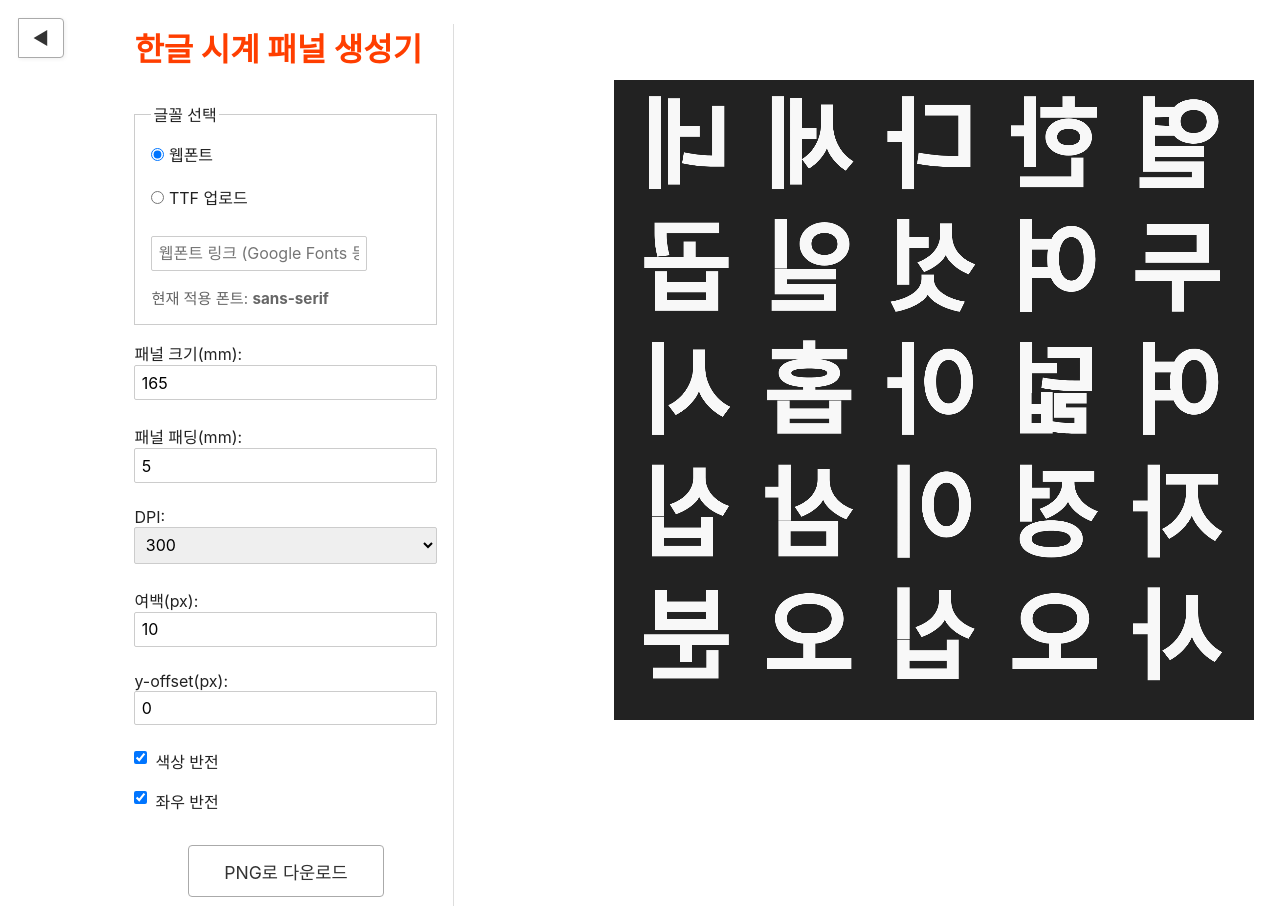
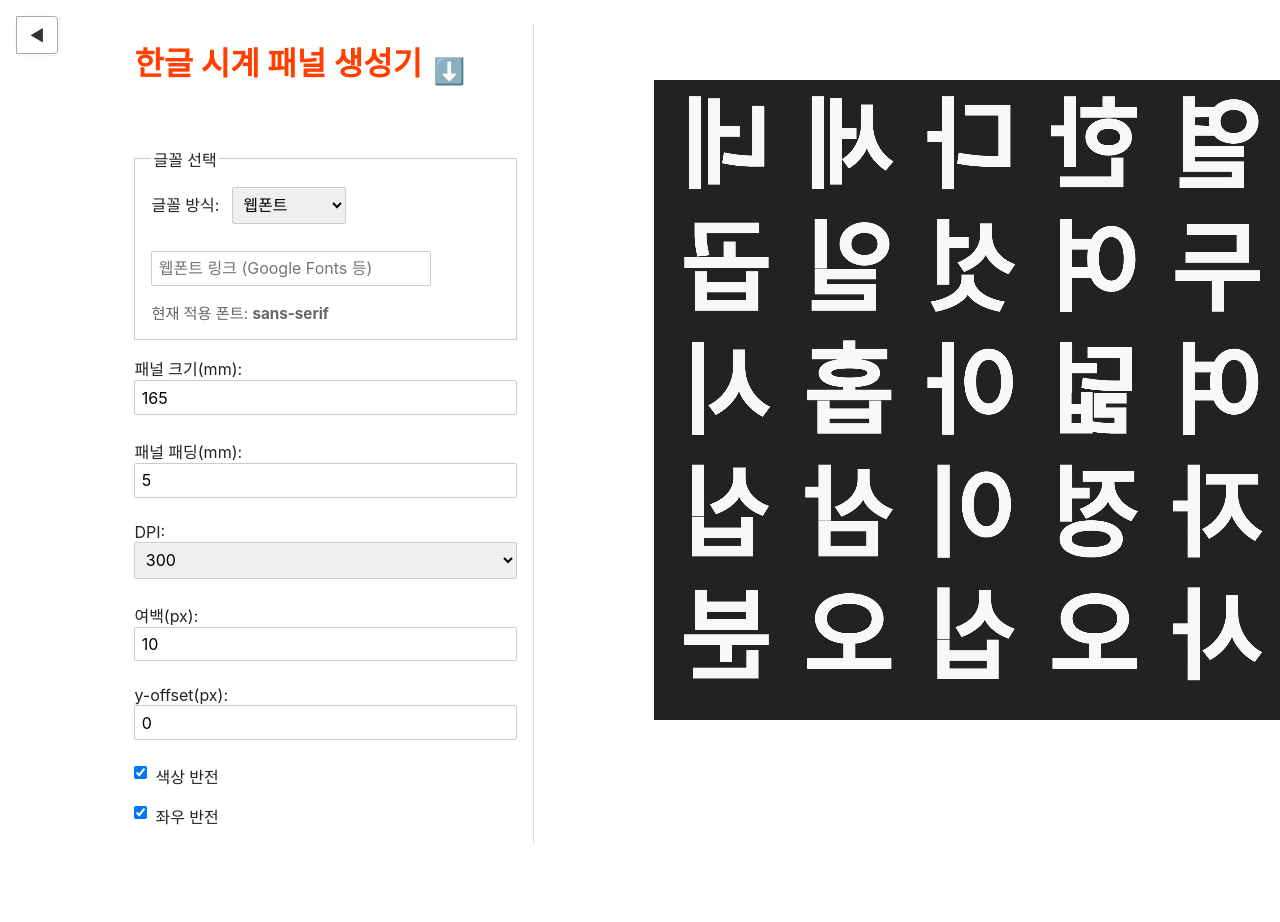
Before and after one commit to suapapa/hangulclock-panel-maker, a Svelte app in the folder svelte-app/: page / in a window 1280 px wide. Shown: the top 922 px of the page. After the commit the page ends 860 px from the top, so only its background shows below. Built offline with nearby package versions, Linux system fonts and the light colour scheme.

Commit message:
feat: improve sidebar layout with header and download button, update font selection to dropdown

```diff
--- a/svelte-app/src/App.svelte
+++ b/svelte-app/src/App.svelte
@@ -151,27 +151,25 @@
 	<div class="app-layout">
 		{#if showSidebar}
 			<div class="sidebar">
-				<h1 style="margin-top:0;">한글 시계 패널 생성기</h1>
+				<div class="sidebar-header">
+					<h1 style="margin-top:0;">한글 시계 패널 생성기</h1>
+					<button class="icon-button" on:click={downloadCanvas} aria-label="PNG로 다운로드">
+						<h1><span style="font-size:0.8em;">⬇️</span></h1>
+					</button>
+				</div>
 				<!-- <h2 style="margin-bottom:0.5em;">패널 설정</h2> -->
 				<form autocomplete="off">
 					<fieldset
 						style="margin:1em 0; padding:1em; border:1px solid #ccc;"
 					>
 						<legend>글꼴 선택</legend>
-						<label style="margin-right:1em;"
-							><input
-								type="radio"
-								bind:group={fontType}
-								value="web"
-							/> 웹폰트</label
-						>
-						<label
-							><input
-								type="radio"
-								bind:group={fontType}
-								value="ttf"
-							/> TTF 업로드</label
-						>
+						<label style="display:block; margin-bottom:0.7em;">
+							글꼴 방식:
+							<select bind:value={fontType} style="margin-left:0.5em;">
+								<option value="web">웹폰트</option>
+								<option value="ttf">TTF 업로드</option>
+							</select>
+						</label>
 						{#if fontType === "web"}
 							<input
 								type="text"
@@ -255,15 +253,6 @@
 						좌우 반전</label
 					>
 				</form>
-				<div style="margin-top:2em; text-align:center;">
-					<button
-						type="button"
-						on:click={downloadCanvas}
-						class="button"
-					>
-						PNG로 다운로드
-					</button>
-				</div>
 			</div>
 		{/if}
 		<div class="main-content">
@@ -313,7 +302,7 @@
 		border-radius: 2px;
 	}
 
-	.button {
+	/* .button {
 		padding: 0.7em 2em;
 		font-size: 1.1em;
 		border-radius: 4px;
@@ -321,10 +310,10 @@
 		background: #fff;
 		cursor: pointer;
 		transition: background 0.2s;
-	}
-	.button:hover {
+	} */
+	/* .button:hover {
 		background: #f0f0f0;
-	}
+	} */
 
 	.app-layout {
 		display: flex;
@@ -337,7 +326,7 @@
 		padding: 0;
 	}
 	.sidebar {
-		width: 320px;
+		width: 400px;
 		min-width: 220px;
 		max-width: 400px;
 		/* background: #f4f4f4; */
@@ -393,13 +382,13 @@
 		h1 {
 			font-size: 1.3em;
 		}
-		.button {
+		/* .button {
 			font-size: 1em;
 			padding: 0.5em 1em;
-		}
+		} */
 	}
 	canvas {
-		background: #f8f8f8;
+		background: #ffffff;
 		display: block;
 		margin: 0 auto;
 		max-width: 100%;
@@ -407,4 +396,23 @@
 		object-fit: contain;
 		height: auto;
 	}
+	.sidebar-header {
+		display: flex;
+		align-items: center;
+		/* gap: 0.5em; */
+		margin-bottom: 0.5em;
+	}
+	.icon-button {
+		background: none;
+		border: none;
+		padding: 0.2em;
+		margin-left: 0.5em;
+		cursor: pointer;
+		display: flex;
+		align-items: center;
+		/* 배경, 테두리, 호버 효과 제거 */
+	}
+	.icon-button:hover {
+		background: none;
+	}
 </style>
```
